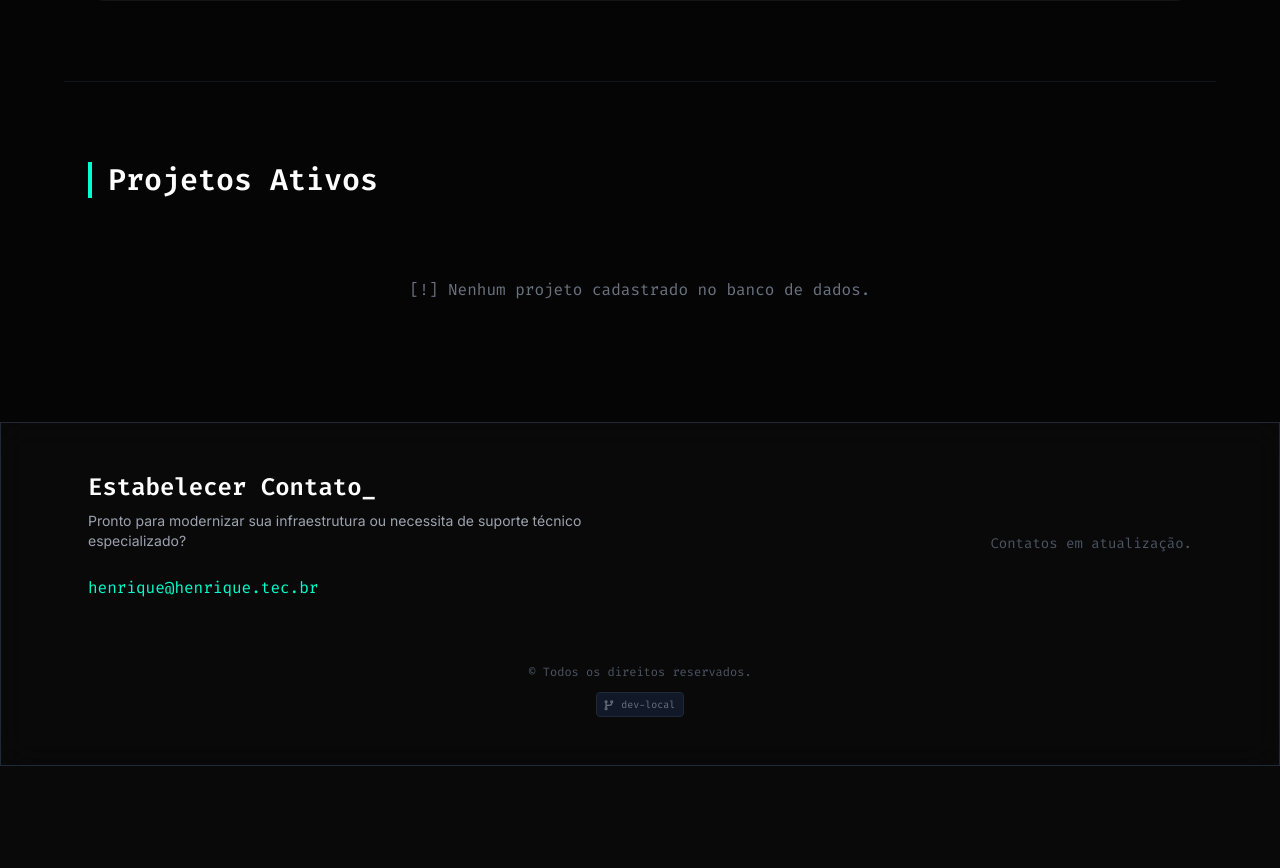
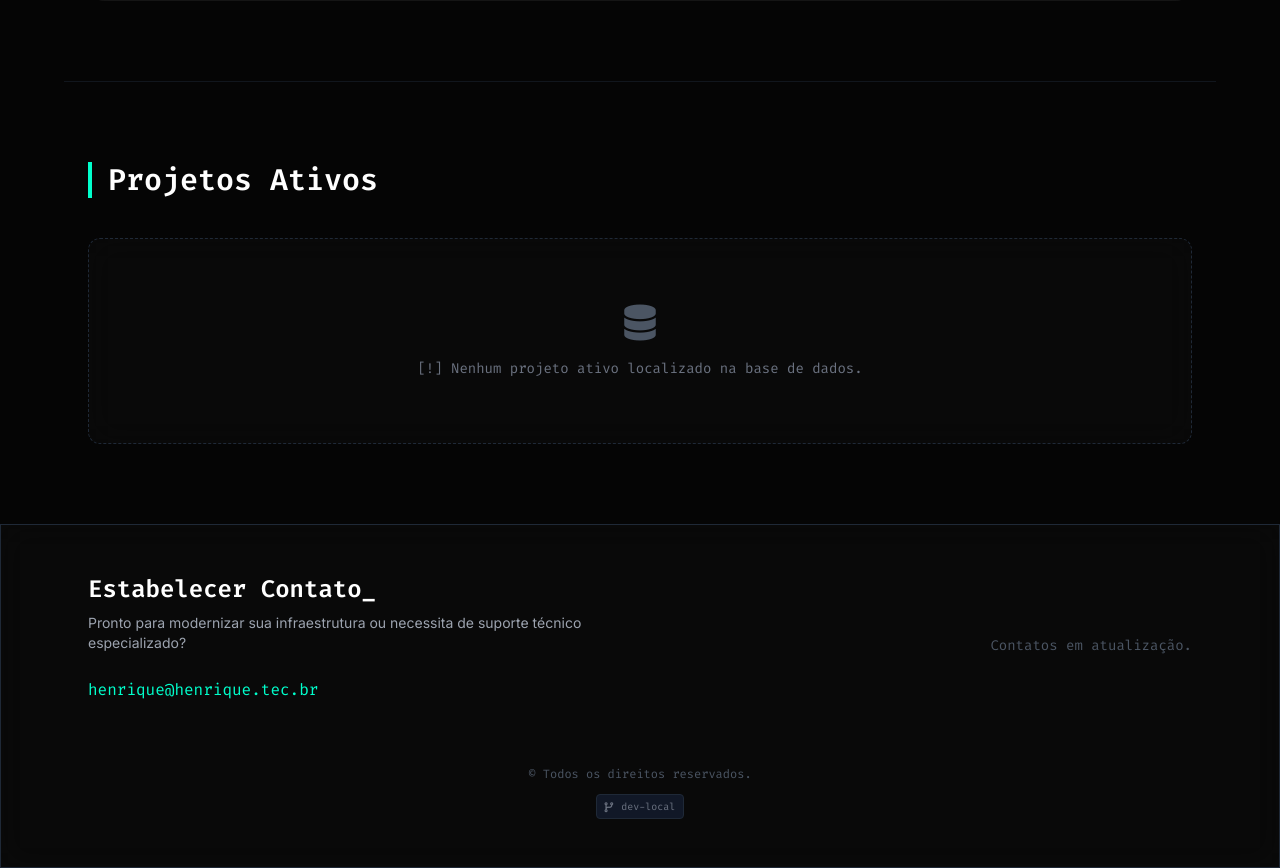
Before and after one commit to AprendendoLinux/henrique.tec.br, a FastAPI app: page / in a window 1280 px wide. Shown: the part 1748-2616 px from the top of the page. Before the commit the page ends 2514 px from the top, so only its background shows below. Run offline with FastAPI, Linux system fonts and the light colour scheme; data that the repository does not hold is empty; some libraries are stand-ins or nearby versions.

Commit message:
feat(ui): transforma seção de projetos em dashboard dinâmico estilo terminal
- Refatora o layout dos cards de projetos no `index.html` para simular janelas de terminal (com luzes de status e ID do projeto).
- Implementa lógica no Jinja2 para atribuição dinâmica de ícones (FontAwesome) e cores baseada na categoria do projeto.
- Adiciona efeitos de hover 3D (glassmorphism aprimorado) com overlay de brilho e sombras neon.
- Redesenha as badges de categoria e botões de ação para simular prompts de comando (`Execute_`).
- Cria um estado vazio (empty state) temático para cenários sem projetos no banco de dados.

```diff
--- a/templates/index.html
+++ b/templates/index.html
@@ -135,33 +135,78 @@
     <section id="projetos" class="max-w-6xl mx-auto px-6 py-20 w-full border-t border-gray-800/50">
         <h2 class="text-3xl font-bold mb-10 font-mono text-white border-l-4 border-neon pl-4">Projetos Ativos</h2>
 
-        <div class="grid grid-cols-1 md:grid-cols-2 gap-6">
+        <div class="grid grid-cols-1 md:grid-cols-2 gap-8">
             {% for proj in projetos %}
-            <div class="glass-card p-6 rounded-xl border-l-2 {% if loop.index % 2 == 0 %}border-l-accent{% else %}border-l-neon{% endif %} flex flex-col h-full">
-                <h3 class="text-lg font-bold text-white mb-2 truncate">{{ proj.titulo }}</h3>
-                <p class="text-sm text-gray-400 mb-6 flex-grow overflow-hidden">{{ proj.descricao }}</p>
 
-                <div class="flex flex-wrap items-center justify-between gap-3 border-t border-gray-800/50 pt-4">
-                    <span class="text-xs font-mono bg-gray-800 px-2 py-1 rounded text-gray-300">{{ proj.categoria }}</span>
+            {% set cat_lower = proj.categoria | lower %}
+            {% if 'web' in cat_lower or 'dev' in cat_lower or 'api' in cat_lower or 'site' in cat_lower or 'sistema' in cat_lower %}
+                {% set icon_class = 'fa-solid fa-code' %}
+                {% set icon_color = 'text-accent' %}
+            {% elif 'infra' in cat_lower or 'serv' in cat_lower or 'linux' in cat_lower or 'docker' in cat_lower %}
+                {% set icon_class = 'fa-solid fa-server' %}
+                {% set icon_color = 'text-yellow-500' %}
+            {% elif 'rede' in cat_lower or 'firewall' in cat_lower or 'sec' in cat_lower or 'mikrotik' in cat_lower %}
+                {% set icon_class = 'fa-solid fa-shield-halved' %}
+                {% set icon_color = 'text-red-500' %}
+            {% else %}
+                {% set icon_class = 'fa-solid fa-terminal' %}
+                {% set icon_color = 'text-neon' %}
+            {% endif %}
 
-                    <div class="flex gap-2">
+            <div class="glass-card rounded-xl border border-gray-800 flex flex-col h-full group hover:scale-[1.02] transition-all duration-300 hover:shadow-[0_0_30px_rgba(0,255,204,0.1)] hover:border-neon relative overflow-hidden">
+
+                <div class="absolute inset-0 bg-gradient-to-br from-neon/5 to-transparent opacity-0 group-hover:opacity-100 transition duration-500 pointer-events-none"></div>
+
+                <div class="bg-[#111] px-4 py-2 border-b border-gray-800 flex items-center justify-between relative z-10">
+                    <div class="flex space-x-2">
+                        <div class="w-3 h-3 rounded-full bg-red-500/80"></div>
+                        <div class="w-3 h-3 rounded-full bg-yellow-500/80"></div>
+                        <div class="w-3 h-3 rounded-full bg-green-500/80"></div>
+                    </div>
+                    <div class="text-[10px] text-gray-500 font-mono tracking-widest bg-darkbg px-2 py-0.5 rounded border border-gray-800">
+                        [ID: #00{{ proj.id }}]
+                    </div>
+                </div>
+
+                <div class="p-6 md:p-8 flex flex-col flex-grow relative z-10">
+
+                    <div class="flex items-start mb-4">
+                        <div class="{{ icon_color }} text-2xl mr-4 mt-1 bg-[#111] p-3 rounded-lg border border-gray-800 group-hover:border-current transition">
+                            <i class="{{ icon_class }}"></i>
+                        </div>
+                        <div class="flex-1 overflow-hidden">
+                            <h3 class="text-xl font-bold text-white group-hover:text-neon transition truncate" title="{{ proj.titulo }}">{{ proj.titulo }}</h3>
+
+                            <div class="mt-2 inline-flex items-center text-[10px] font-mono font-bold bg-[#0a0a0a] border border-gray-700 px-2 py-1 rounded text-gray-400 tracking-widest uppercase shadow-inner">
+                                <i class="fa-solid fa-microchip mr-1.5 {{ icon_color }}"></i>{{ proj.categoria }}
+                            </div>
+                        </div>
+                    </div>
+
+                    <p class="text-sm text-gray-400 mb-8 flex-grow leading-relaxed">
+                        {{ proj.descricao }}
+                    </p>
+
+                    <div class="flex flex-wrap gap-3 mt-auto pt-4 border-t border-gray-800/50">
                         {% if proj.link_github %}
-                        <a href="{{ proj.link_github }}" target="_blank" class="px-3 py-1 bg-gray-900 border border-gray-700 hover:border-white text-gray-300 hover:text-white text-xs font-mono rounded transition">
-                            <span class="mr-1">&lt;/&gt;</span> Código
+                        <a href="{{ proj.link_github }}" target="_blank" class="flex-1 text-center px-4 py-2.5 bg-[#111] border border-gray-700 hover:border-white text-gray-400 hover:text-white text-xs font-mono rounded transition flex items-center justify-center group/btn">
+                            <i class="fa-brands fa-github mr-2 group-hover/btn:scale-110 transition"></i> Source
                         </a>
                         {% endif %}
 
                         {% if proj.link_projeto %}
-                        <a href="{{ proj.link_projeto }}" target="_blank" class="px-3 py-1 bg-accent/20 border border-accent/50 hover:bg-accent hover:text-white text-accent text-xs font-mono rounded transition glow-text">
-                            Ver Projeto ->
+                        <a href="{{ proj.link_projeto }}" target="_blank" class="flex-1 text-center px-4 py-2.5 bg-transparent border border-neon hover:bg-neon hover:text-darkbg text-neon text-xs font-bold font-mono rounded transition flex items-center justify-center group/btn shadow-[0_0_15px_rgba(0,255,204,0.1)] hover:shadow-[0_0_20px_rgba(0,255,204,0.4)]">
+                            Execute_ <i class="fa-solid fa-terminal text-[10px] ml-2 group-hover/btn:animate-pulse"></i>
                         </a>
                         {% endif %}
                     </div>
+
                 </div>
             </div>
             {% else %}
-            <div class="col-span-2 text-center text-gray-500 font-mono py-10">
-                [!] Nenhum projeto cadastrado no banco de dados.
+            <div class="col-span-full text-center py-16 glass-card rounded-xl border border-gray-800 border-dashed">
+                <i class="fa-solid fa-database text-4xl text-gray-600 mb-4"></i>
+                <p class="text-gray-500 font-mono text-sm">[!] Nenhum projeto ativo localizado na base de dados.</p>
             </div>
             {% endfor %}
         </div>
```
